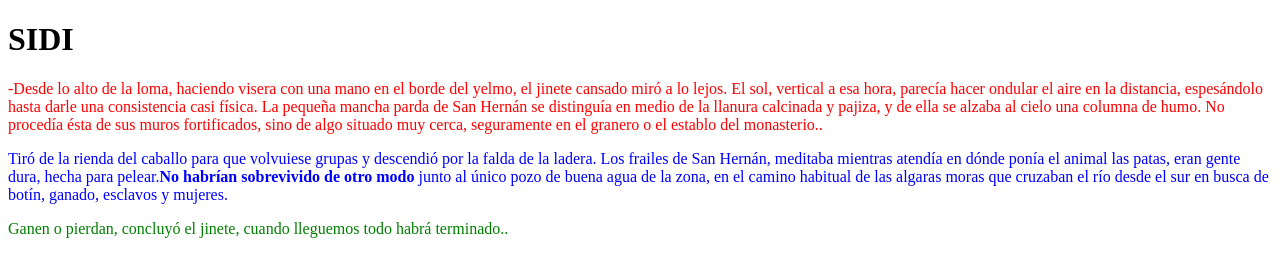
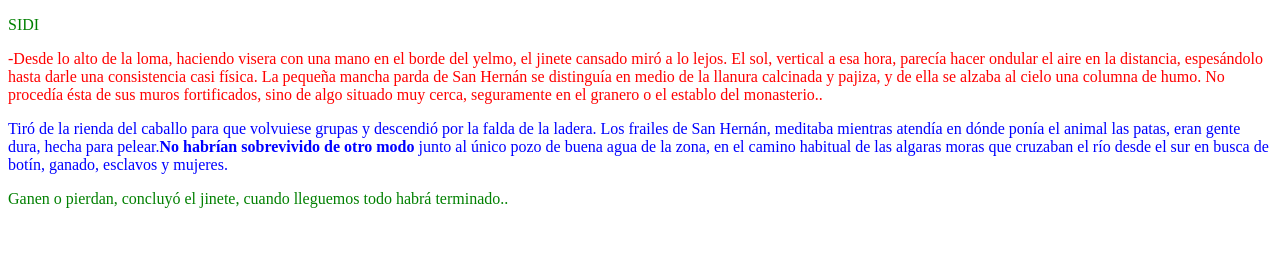
Before and after one commit to PabloMicho/practica_1_6, a plain HTML site: page index.html in a window 1280 px wide. Drawn offline with Linux system fonts and the light colour scheme.

Commit message:
correccion

```diff
--- a/index.html
+++ b/index.html
@@ -21,7 +21,7 @@
     </head>
 
     <body>
-        <p class="verde"><h1>SIDI</h1></p>
+        <p class="verde">SIDI</p>
         <p class="rojo">-Desde lo alto de la loma, haciendo visera con una mano en el borde del yelmo, el jinete cansado miró a lo lejos. El sol, vertical a esa hora, parecía hacer ondular el aire
             en la distancia, espesándolo hasta darle una consistencia casi física. La pequeña mancha parda de San Hernán se distinguía en medio de la llanura calcinada y pajiza, y de
             ella se alzaba al cielo una columna de humo. No procedía ésta de sus muros fortificados, sino de algo situado muy cerca, seguramente en el granero o el establo del monasterio..
```
Also changed, not shown: Nuevo documento de texto.txt (added).
